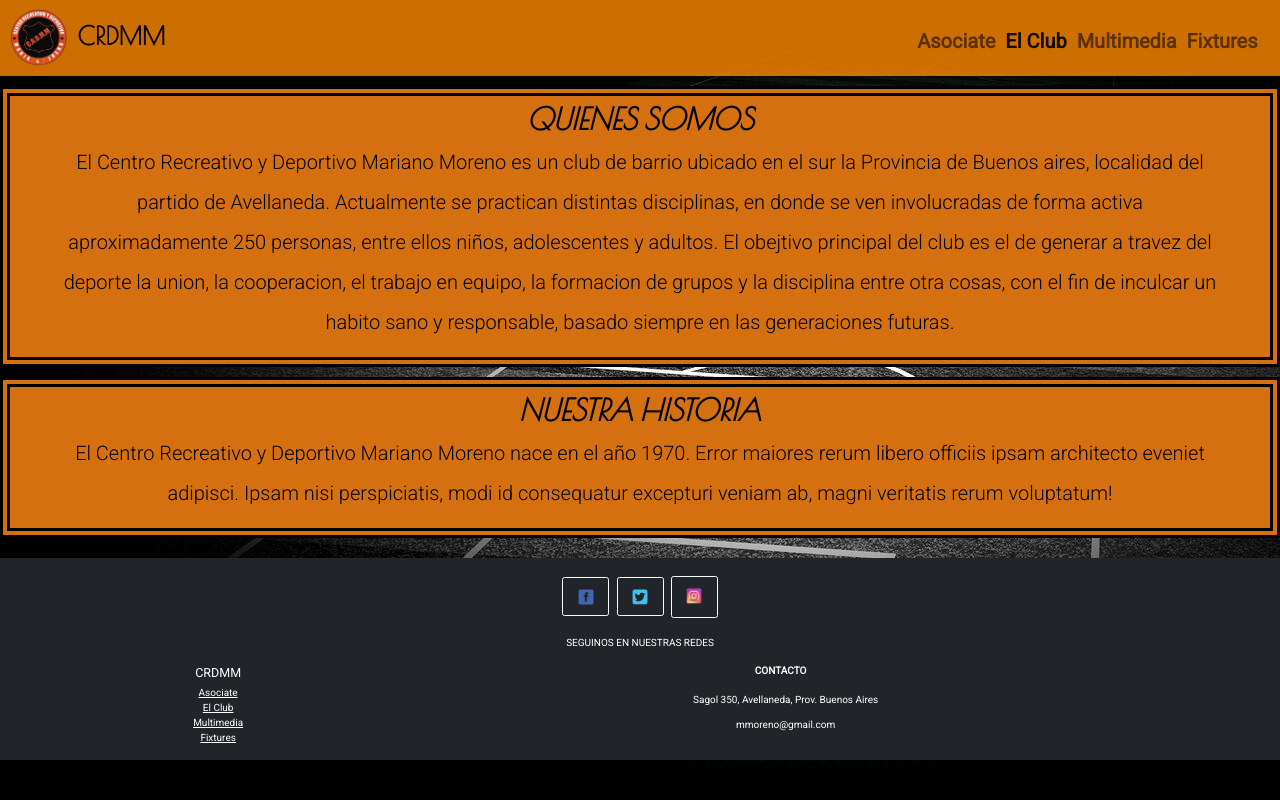
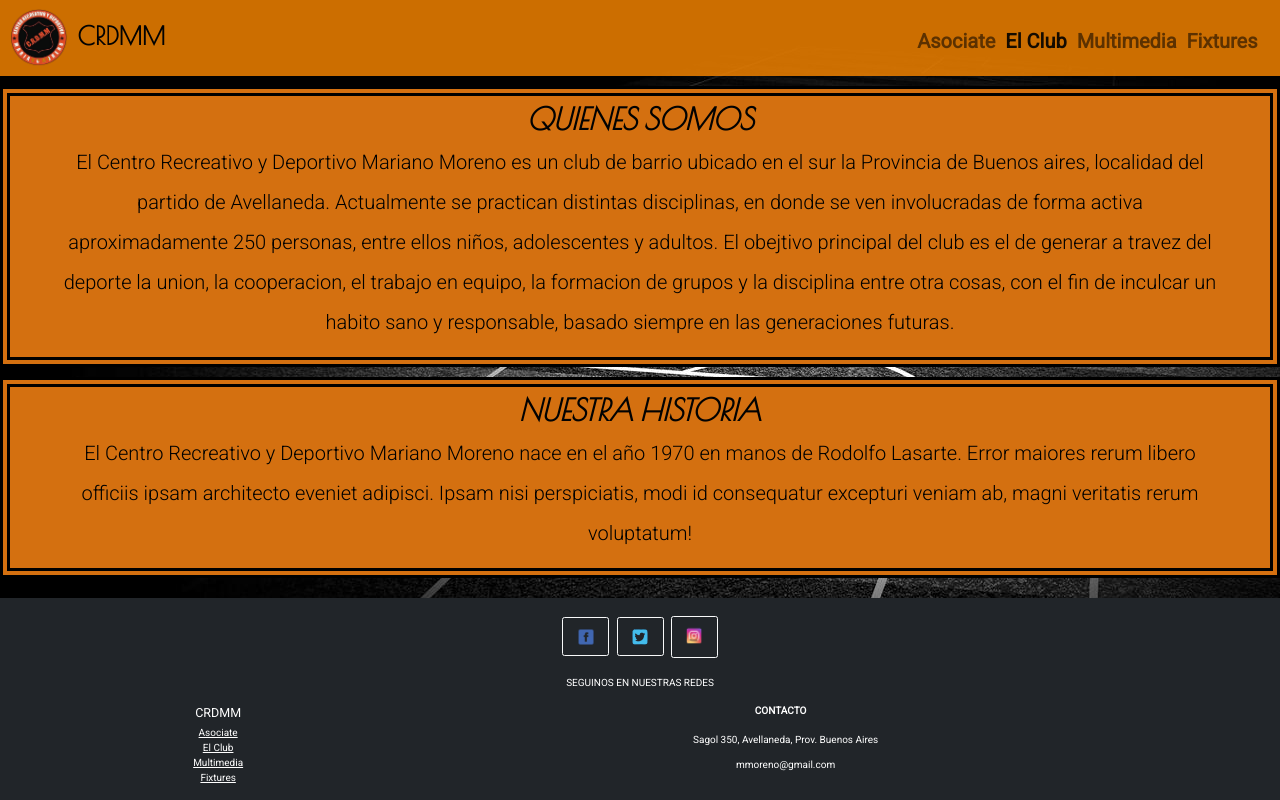
Before and after one commit to jbarei/repo-proyecto, a website: page pages/elclub.html in a window 1280 px wide. Drawn offline with nearby package versions, Linux system fonts and the light colour scheme.

Commit message:
se actualizo el proyecto

```diff
--- a/pages/elclub.html
+++ b/pages/elclub.html
@@ -59,7 +59,7 @@
 	</article>
 	<article class="bgOrange text-center nuestrahistoria__articulo">
 		<h2 class="text-italic h1">NUESTRA HISTORIA</h2>
-		<p class="text-grey">El Centro Recreativo y Deportivo Mariano Moreno nace en el año 1970. Error maiores rerum libero officiis ipsam architecto eveniet adipisci. Ipsam nisi perspiciatis, modi id consequatur excepturi veniam ab, magni veritatis rerum voluptatum!</p>
+		<p class="text-grey">El Centro Recreativo y Deportivo Mariano Moreno nace en el año 1970 en manos de Rodolfo Lasarte. Error maiores rerum libero officiis ipsam architecto eveniet adipisci. Ipsam nisi perspiciatis, modi id consequatur excepturi veniam ab, magni veritatis rerum voluptatum!</p>
 	</article>
 
 </main>
```
